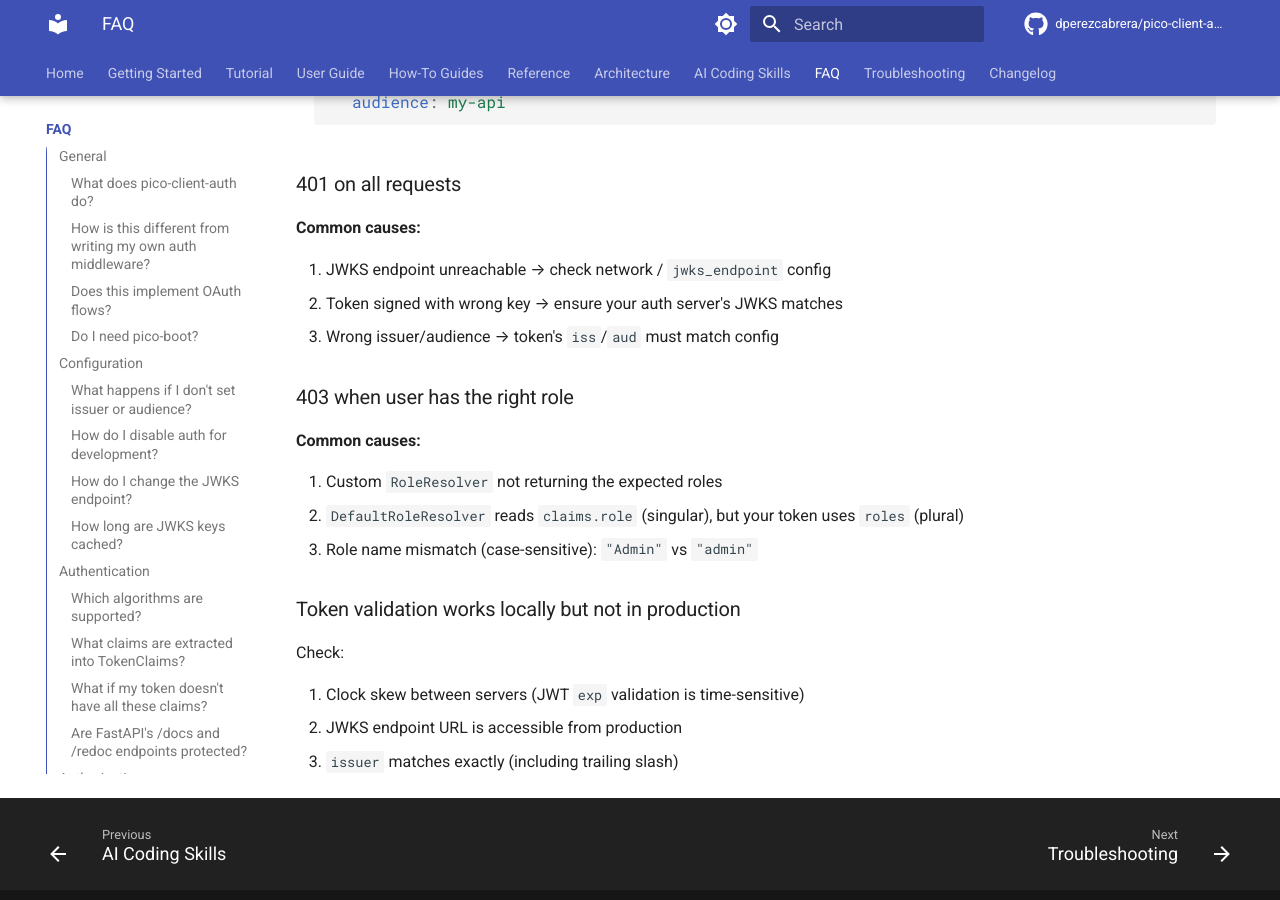
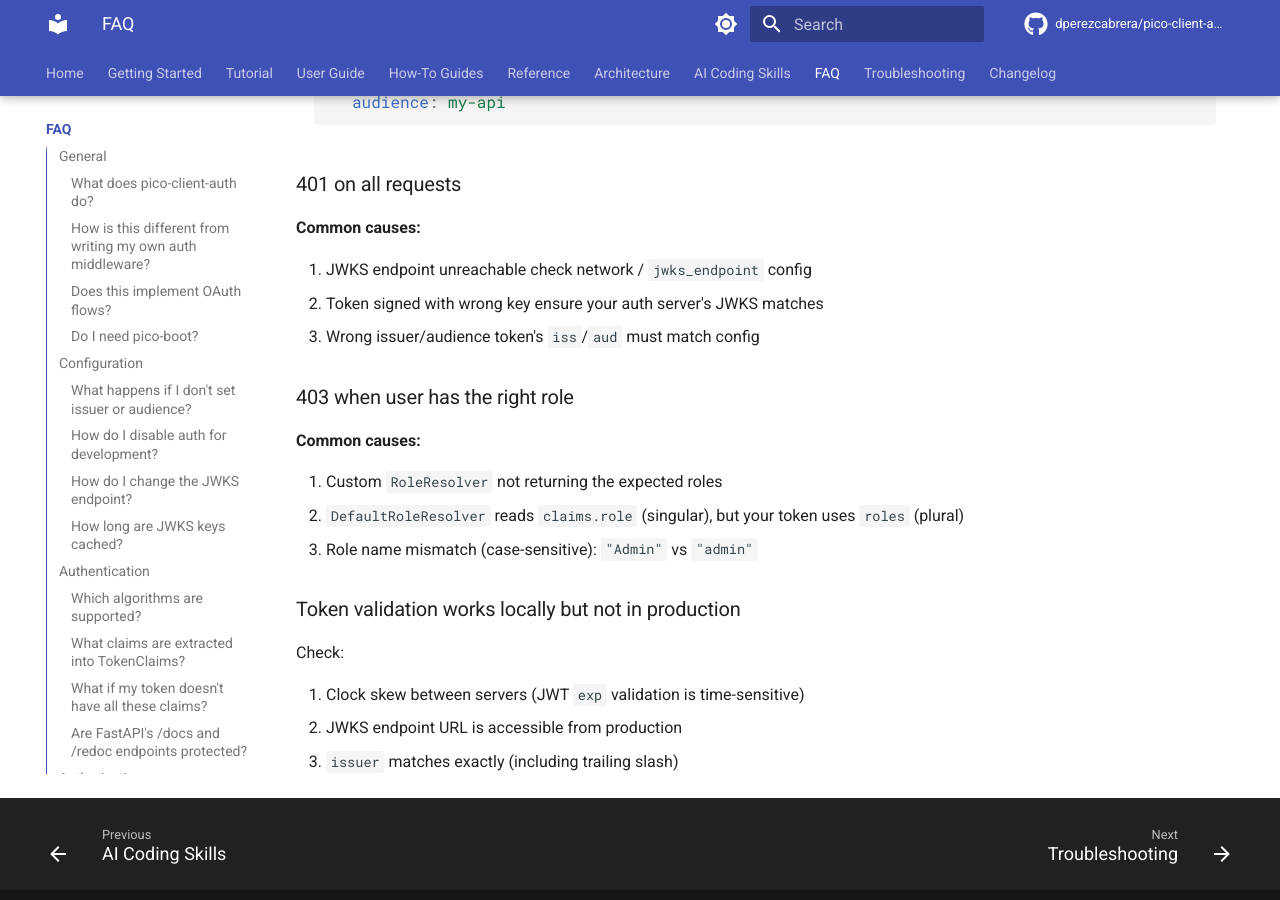
Before and after one commit to dperezcabrera/pico-client-auth, an MkDocs documentation site: the page built from docs/faq.md, in a window 1280 px wide and 900 px high, scrolled down 5626 px. Built offline with MkDocs 1.6.1 and Material for MkDocs 9.7.7, drawn with Linux system fonts in a browser that asks for light colours; comment, search, counter and statistics services are not loaded; some of the changed text lies outside the part shown.

Commit message:
Docs QA: strip emojis, fix stale symbols and non-printable characters

````diff
--- a/docs/faq.md
+++ b/docs/faq.md
@@ -114,9 +114,9 @@
 
 ```python
 @requires_role("editor", "admin")
-# User with role "editor" → 200
-# User with role "admin" → 200
-# User with role "viewer" → 403
+# User with role "editor"  200
+# User with role "admin"  200
+# User with role "viewer"  403
 ```
 
 ### Can I check roles programmatically?
@@ -218,9 +218,9 @@
 
 **Common causes:**
 
-1. JWKS endpoint unreachable → check network / `jwks_endpoint` config
-2. Token signed with wrong key → ensure your auth server's JWKS matches
-3. Wrong issuer/audience → token's `iss`/`aud` must match config
+1. JWKS endpoint unreachable  check network / `jwks_endpoint` config
+2. Token signed with wrong key  ensure your auth server's JWKS matches
+3. Wrong issuer/audience  token's `iss`/`aud` must match config
 
 ### 403 when user has the right role
 
````
Also changed, not shown: README.md (+3 -3 lines), docs/architecture.md (+4 -4 lines), docs/getting-started.md (+4 -4 lines), docs/how-to/custom-roles.md (+1 -1 lines).
